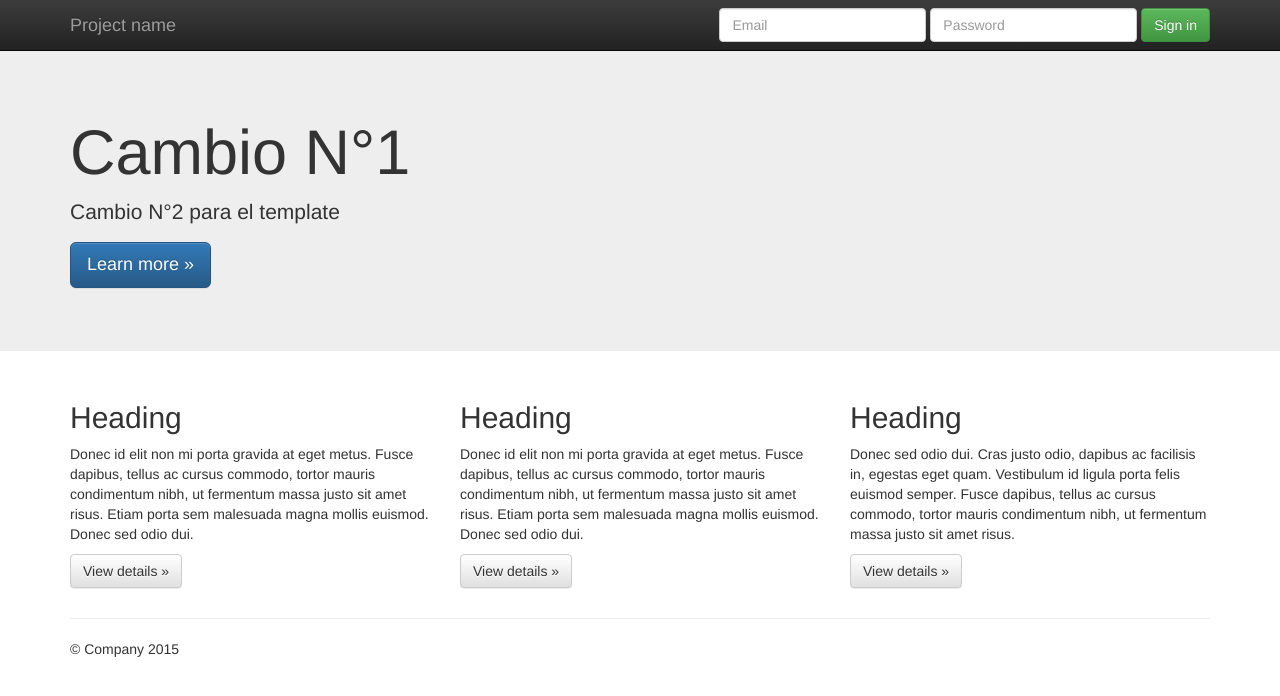
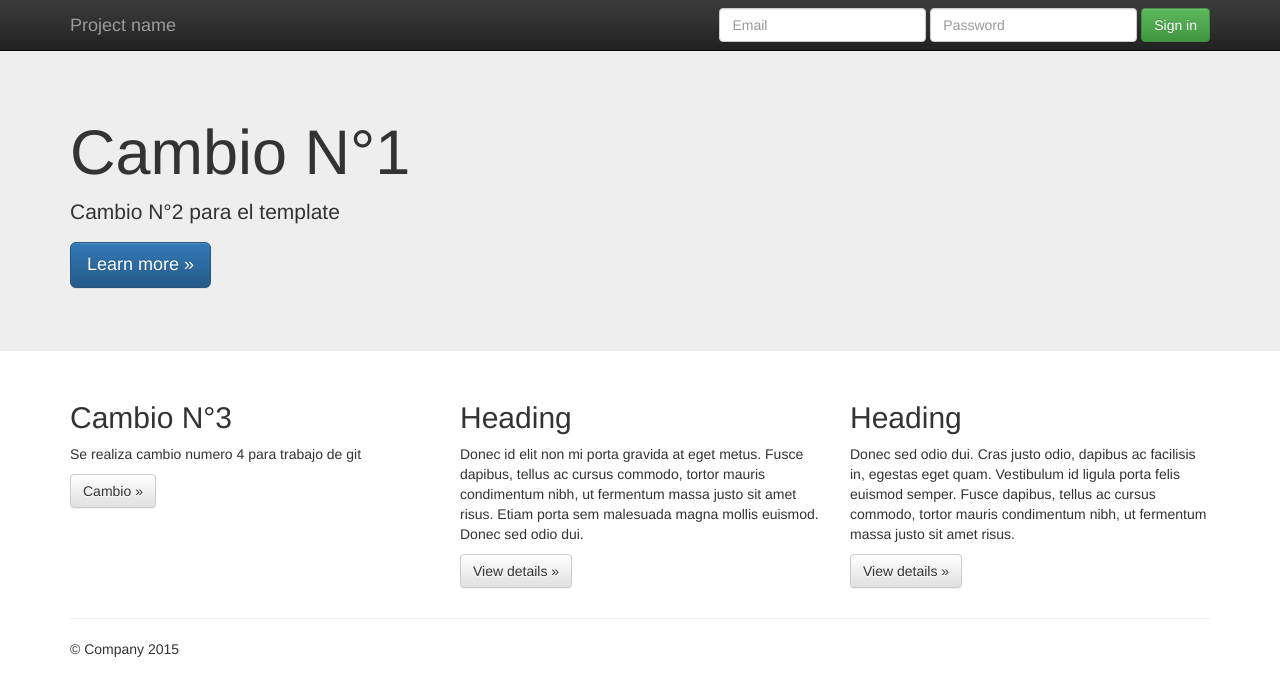
Before and after one commit to exevala/Trabajo2_Estefani_Valdes, a plain HTML site: page index.html in a window 1280 px wide. Drawn offline with nearby package versions, Linux system fonts and the light colour scheme.

Commit message:
Se realiza nueva modificación de template de proyecto en rama Feature2

```diff
--- a/index.html
+++ b/index.html
@@ -65,9 +65,9 @@
       <!-- Example row of columns -->
       <div class="row">
         <div class="col-md-4">
-          <h2>Heading</h2>
-          <p>Donec id elit non mi porta gravida at eget metus. Fusce dapibus, tellus ac cursus commodo, tortor mauris condimentum nibh, ut fermentum massa justo sit amet risus. Etiam porta sem malesuada magna mollis euismod. Donec sed odio dui. </p>
-          <p><a class="btn btn-default" href="#" role="button">View details &raquo;</a></p>
+          <h2>Cambio N°3</h2>
+          <p>Se realiza cambio numero 4 para trabajo de git</p>
+          <p><a class="btn btn-default" href="#" role="button">Cambio &raquo;</a></p>
         </div>
         <div class="col-md-4">
           <h2>Heading</h2>
```
